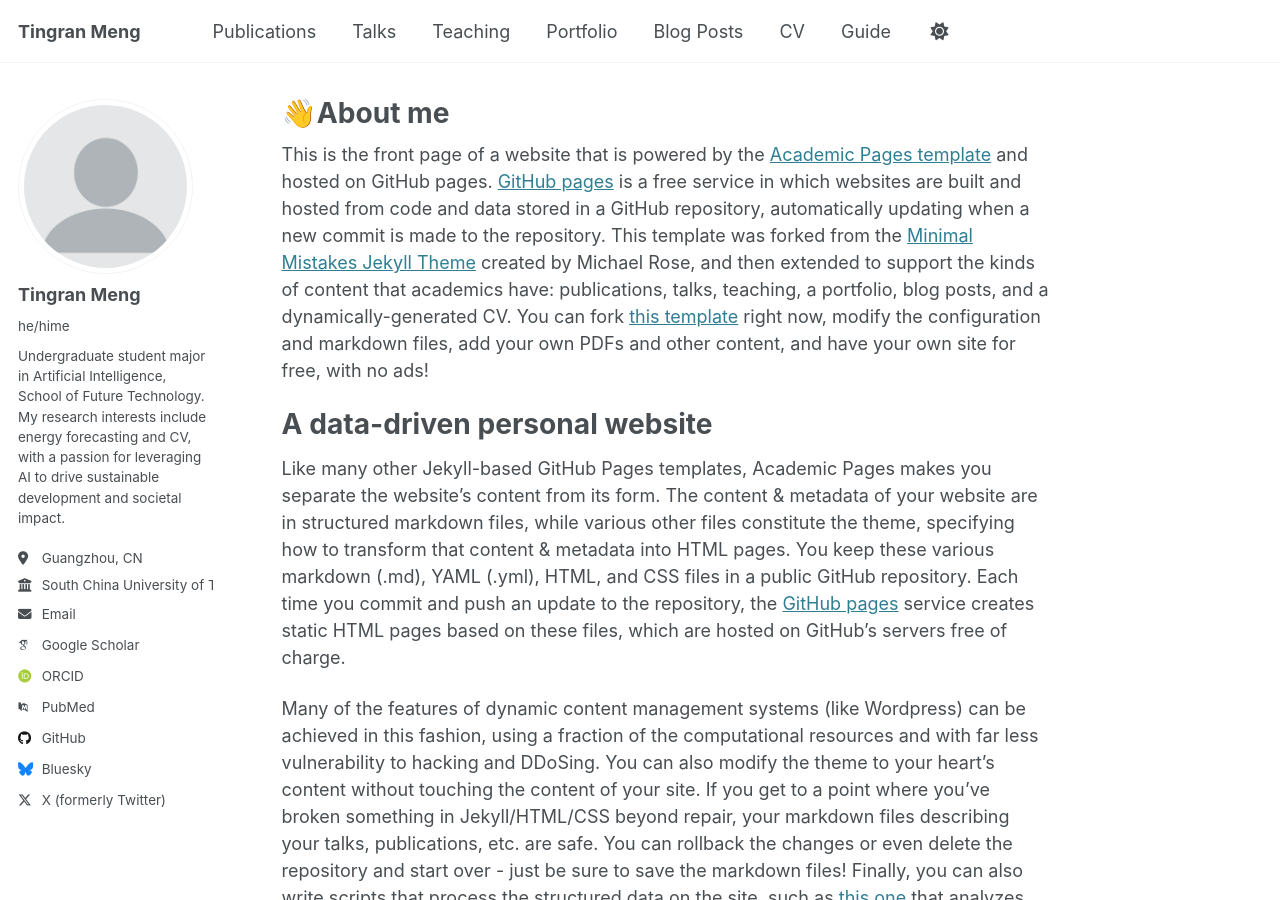
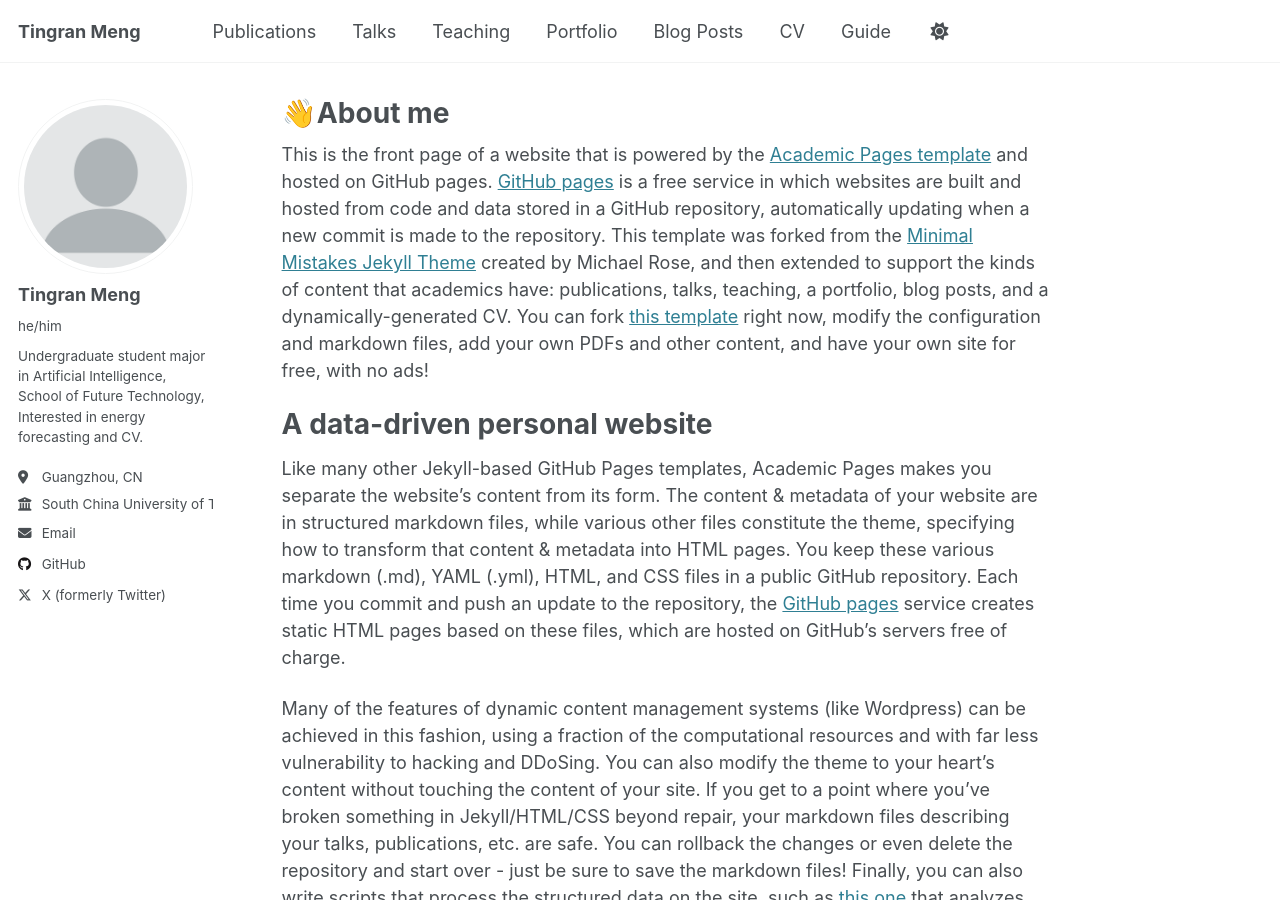
Before and after one commit to MikeMengTR/MikeMengTR.github.io, a Jekyll site: the page built from _pages/about.md, in a window 1280 px wide and 900 px high. Built offline with Jekyll 4.4.1, drawn with Linux system fonts in a browser that asks for light colours; some web fonts are replaced; part of the change alters nothing that is shown.

Commit message:
Update _config.yml

```diff
--- a/_config.yml
+++ b/_config.yml
@@ -24,8 +24,8 @@ author:
   # Biographic information
   avatar           : "profile.png"
   name             : "Tingran Meng"
-  pronouns         : "he/hime" # example: "she/her"
-  bio              : "Undergraduate student major in Artificial Intelligence, School of Future Technology. My research interests include energy forecasting and CV, with a passion for leveraging AI to drive sustainable development and societal impact."
+  pronouns         : "he/him" # example: "she/her"
+  bio              : "Undergraduate student major in Artificial Intelligence, School of Future Technology, Interested in energy forecasting and CV."
   location         : "Guangzhou, CN"
   employer         : "South China University of Technology"
   uri              : # URL
@@ -33,11 +33,11 @@ author:
 
   # Academic websites
   arxiv            : # URL - Update with the correct link to your profile
-  googlescholar    : "https://scholar.google.com/citations?user=PS_CX0AAAAAJ"
+  googlescholar    :
   impactstory      : # URL
-  orcid            : "http://orcid.org/yourorcidurl"
+  orcid            :
   semantic         : # URL
-  pubmed           : "https://www.ncbi.nlm.nih.gov/pubmed/?term=john+snow"
+  pubmed           :
   researchgate     : # URL
   scopus           : # URL
 
@@ -50,7 +50,7 @@ author:
   stackoverflow    : # User number or user number and name (i.e., use "1" or "1/jeff-atwood")
 
   # Social media
-  bluesky          : "bsky.app" # Replace this with you Bluesky username
+  bluesky          :  # Replace this with you Bluesky username
   facebook         : # Username
   flickr           : # Username
   foursquare       : # Username
```
